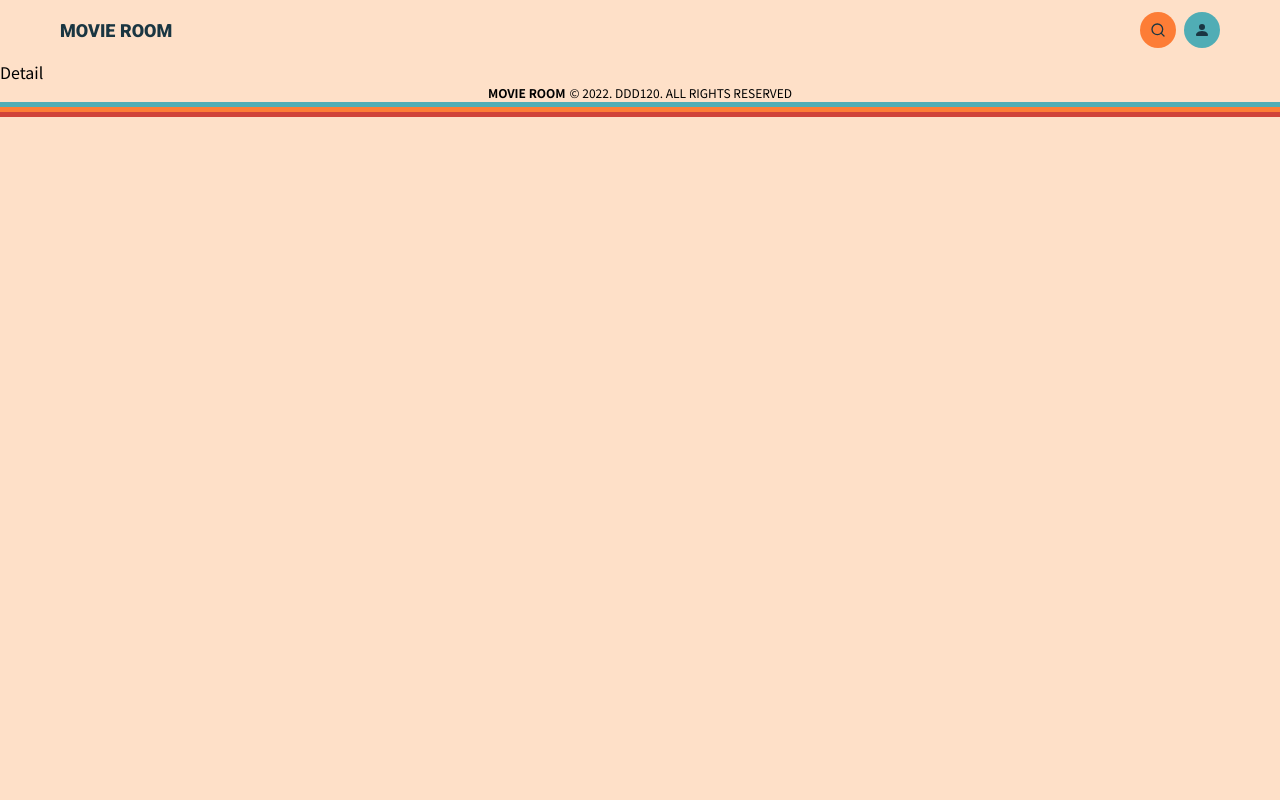
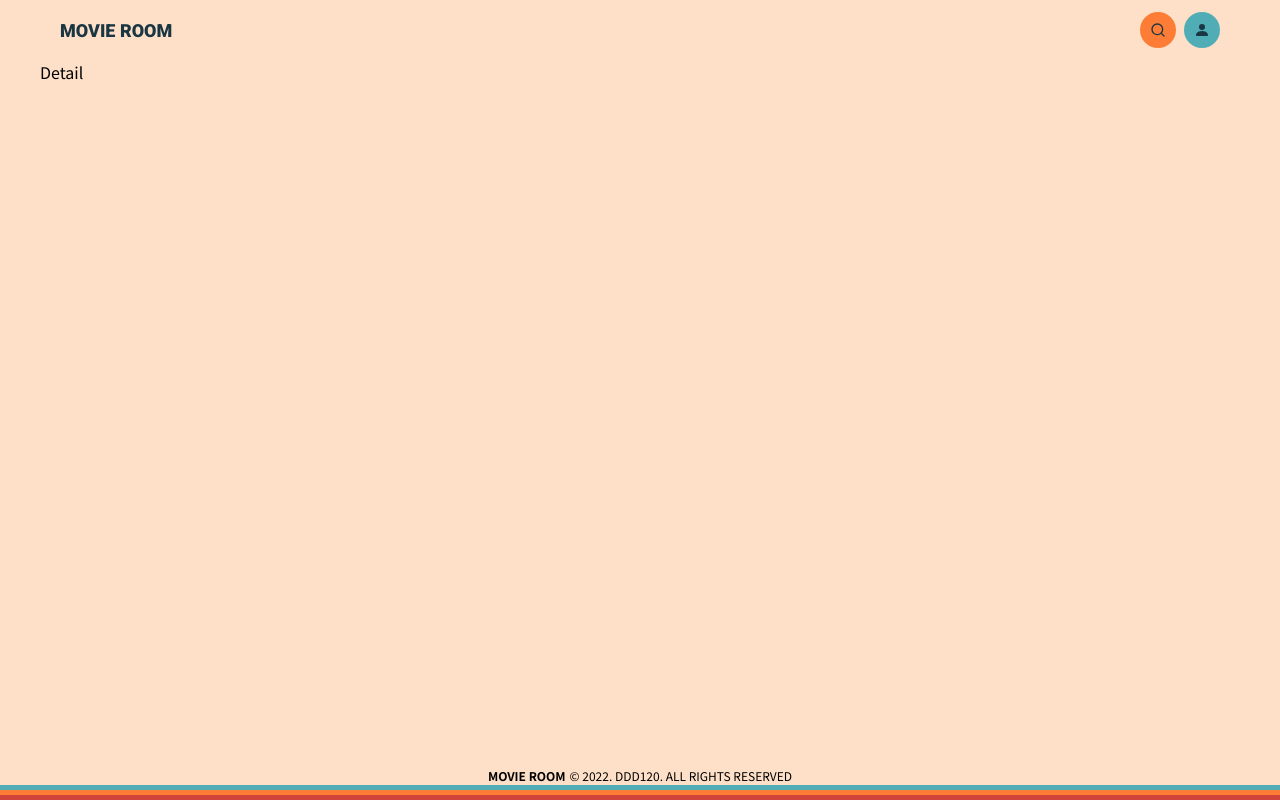
Before and after one commit to DDD120/movie-room, a React (Create React App) app: page /detail/1 in a window 1280 px wide. Built offline with nearby package versions, Linux system fonts and the light colour scheme.

Commit message:
FEAT ToTop Component 구현 - useScroll Custom Hook 생성하여 Scroll Event 구성

```diff
--- a/src/App.js
+++ b/src/App.js
@@ -6,11 +6,13 @@ import Detail from "pages/Detail";
 import Search from "pages/Search";
 import My from "pages/My";
 import Footer from "components/common/Footer";
+import Container from "components/common/Container";
 
 function App() {
   return (
     <BrowserRouter>
       <Header />
+      <Container>
         <Routes>
           <Route path="/" element={<Main />} />
           <Route path="/login" element={<Login />} />
@@ -18,6 +20,7 @@ function App() {
           <Route path="/search" element={<Search />} />
           <Route path="/my" element={<My />} />
         </Routes>
+      </Container>
       <Footer />
     </BrowserRouter>
   );
--- a/src/components/common/Container.jsx
+++ b/src/components/common/Container.jsx
@@ -4,7 +4,7 @@ const Wrapper = styled.div`
   max-width: 1200px;
   margin: 0 auto;
   height: auto;
-  min-height: calc(100vh - 133px);
+  min-height: calc(100vh - 93px);
 `;
 
 const Container = ({ children }) => {
--- /dev/null
+++ b/src/components/common/ToTop.jsx
@@ -0,0 +1,45 @@
+import { RiArrowDropUpLine } from "react-icons/ri";
+import styled from "@emotion/styled";
+import { Common } from "styles/common";
+import useScroll from "hooks/useScroll";
+
+const Container = styled.button`
+  position: fixed;
+  right: 30px;
+  bottom: 30px;
+  width: 36px;
+  height: 36px;
+  border-radius: 50%;
+  color: ${Common.colors.orange};
+  font-size: 2rem;
+  border: none;
+  background-color: ${Common.colors.black};
+  display: flex;
+  justify-content: center;
+  align-items: center;
+  cursor: pointer;
+  z-index: 9;
+  transition: 0.2s;
+  opacity: ${(props) => (props.btnShow ? 1 : 0)};
+  &:hover {
+    color: ${Common.colors.black};
+    background-color: ${Common.colors.orange};
+  }
+`;
+
+const ToTop = () => {
+  const [isShow, setScrollY] = useScroll();
+
+  const clickHandler = () => {
+    window.scrollTo(0, 0);
+    setScrollY(0);
+  };
+
+  return (
+    <Container type="button" onClick={clickHandler} btnShow={isShow}>
+      <RiArrowDropUpLine />
+    </Container>
+  );
+};
+
+export default ToTop;
--- a/src/components/main/MovieList.jsx
+++ b/src/components/main/MovieList.jsx
@@ -1,4 +1,5 @@
 import Carousel from "components/common/Carousel";
+import styled from "@emotion/styled";
 
 const movieList = [
   {
@@ -43,14 +44,18 @@ const movieList = [
   },
 ];
 
+const Container = styled.section`
+  margin: 120px 0;
+`;
+
 const MovieList = () => {
   return (
-    <>
+    <Container>
       <Carousel name="최근 개봉작" movieList={movieList} />
       <Carousel name="인기 상영작" movieList={movieList} />
       <Carousel name="최고 평점" movieList={movieList} />
       <Carousel name="개봉 예정작" movieList={movieList} />
-    </>
+    </Container>
   );
 };
 
--- /dev/null
+++ b/src/hooks/useScroll.jsx
@@ -0,0 +1,25 @@
+import { useEffect, useState } from "react";
+
+const useScroll = () => {
+  const [isShow, setIsShow] = useState(false);
+  const [scrollY, setScrollY] = useState(0);
+
+  const scrollHandler = () => {
+    setScrollY(window.pageYOffset);
+    scrollY > 100 ? setIsShow(true) : setIsShow(false);
+  };
+
+  useEffect(() => {
+    const watchScroll = () => {
+      window.addEventListener("scroll", scrollHandler);
+    };
+    watchScroll();
+    return () => {
+      window.addEventListener("scroll", scrollHandler);
+    };
+  });
+
+  return [isShow, scrollY, setScrollY];
+};
+
+export default useScroll;
--- a/src/pages/Main.jsx
+++ b/src/pages/Main.jsx
@@ -1,13 +1,14 @@
-import Container from "components/common/Container";
 import HeroBanner from "components/main/HeroBanner";
 import MovieList from "components/main/MovieList";
+import ToTop from "components/common/ToTop";
 
 const Main = () => {
   return (
-    <Container>
+    <>
       <HeroBanner />
       <MovieList />
-    </Container>
+      <ToTop />
+    </>
   );
 };
 
```
Lines whose indentation alone changed are shown as unchanged.
